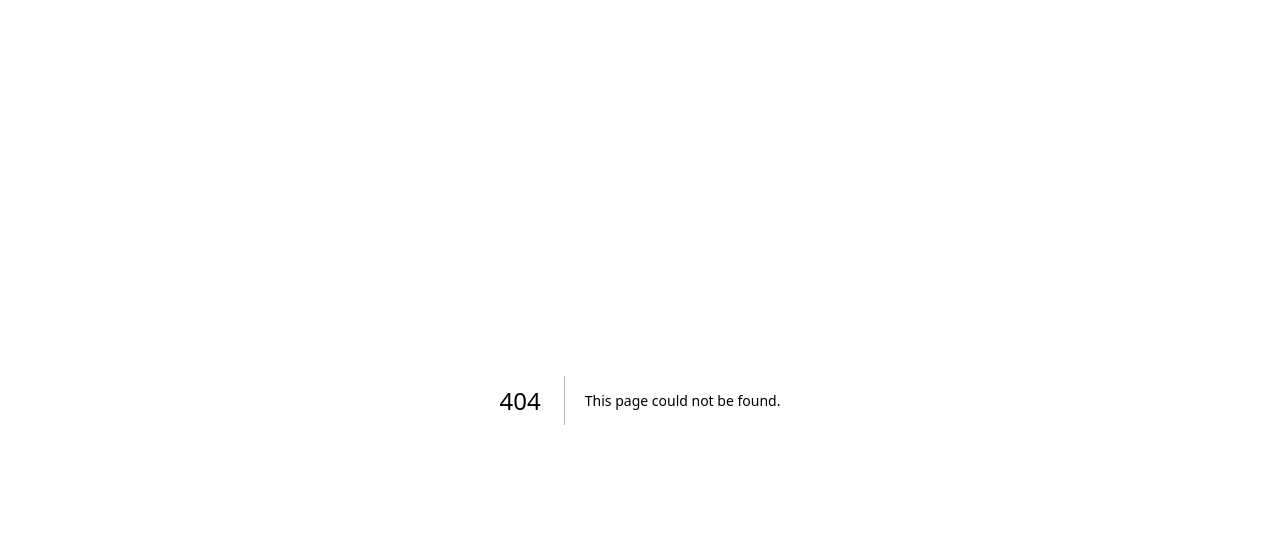
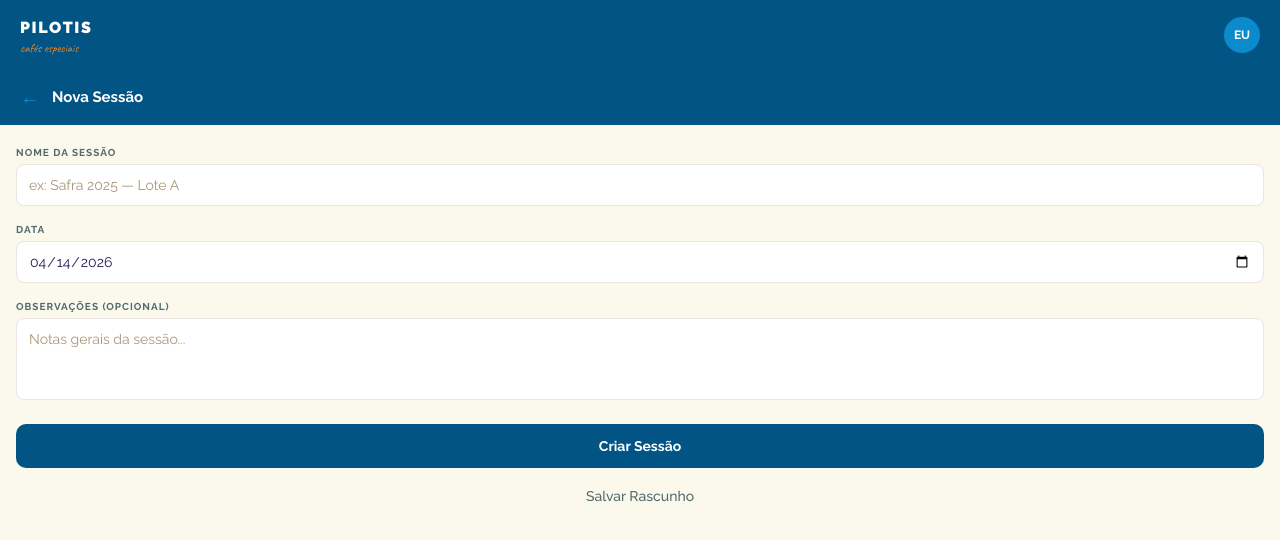
Before and after one commit to silvaricardo1997/plt-cup, a Next.js app in the folder pilotis-cup/: page /sessoes/nova in a window 1280 px wide. Before the commit this address had no page. Shown: the top 540 px of the page. Built offline with nearby package versions, Linux system fonts and the light colour scheme; no server answers.

Commit message:
feat: add create session page and server action

```diff
--- /dev/null
+++ b/pilotis-cup/app/(app)/sessoes/actions.ts
@@ -0,0 +1,42 @@
+'use server'
+
+import { redirect } from 'next/navigation'
+import { revalidatePath } from 'next/cache'
+import { createClient } from '@/lib/supabase/server'
+
+export async function createSession(formData: FormData) {
+  const supabase = await createClient()
+  const { data: { user } } = await supabase.auth.getUser()
+
+  if (!user) redirect('/login')
+
+  const name = (formData.get('name') as string)?.trim()
+  const date = formData.get('date') as string
+  const notes = (formData.get('notes') as string)?.trim() || null
+  const isDraft = formData.get('draft') === 'true'
+
+  if (!name || !date) redirect('/sessoes/nova?error=required')
+
+  const { data: session, error } = await supabase
+    .from('sessions')
+    .insert({
+      name,
+      date,
+      notes,
+      status: isDraft ? 'draft' : 'active',
+      created_by: user.id,
+    })
+    .select()
+    .single()
+
+  if (error || !session) redirect('/sessoes/nova?error=generic')
+
+  await supabase.from('session_evaluators').insert({
+    session_id: session.id,
+    user_id: user.id,
+    role: 'coordinator',
+  })
+
+  revalidatePath('/')
+  redirect('/')
+}
--- /dev/null
+++ b/pilotis-cup/app/(app)/sessoes/nova/page.tsx
@@ -0,0 +1,104 @@
+import Link from 'next/link'
+import { createSession } from '../actions'
+import { Button } from '@/components/ui/Button'
+
+function todayISO() {
+  return new Date().toISOString().split('T')[0]
+}
+
+export default async function NovaSessaoPage(props: PageProps<'/sessoes/nova'>) {
+  const { error } = await props.searchParams
+
+  return (
+    <div className="flex flex-col flex-1">
+      <div className="bg-[#015484] px-5 py-4 flex items-center gap-3">
+        <Link
+          href="/"
+          className="text-[#0b8bcc] text-xl leading-none"
+          aria-label="Voltar"
+        >
+          ←
+        </Link>
+        <span className="text-white font-bold text-[15px]">Nova Sessão</span>
+      </div>
+
+      <form action={createSession} className="flex flex-col gap-4 px-4 pt-5 pb-8">
+        {error === 'required' && (
+          <p className="text-sm text-red-600 bg-red-50 rounded-lg p-3">
+            Nome e data são obrigatórios.
+          </p>
+        )}
+        {error === 'generic' && (
+          <p className="text-sm text-red-600 bg-red-50 rounded-lg p-3">
+            Erro ao criar sessão. Tente novamente.
+          </p>
+        )}
+
+        <div className="flex flex-col gap-1">
+          <label
+            htmlFor="name"
+            className="text-[10px] font-bold uppercase tracking-widest text-[#506a6e]"
+          >
+            Nome da sessão
+          </label>
+          <input
+            id="name"
+            name="name"
+            type="text"
+            required
+            placeholder="ex: Safra 2025 — Lote A"
+            className="border border-[#e8e5e2] rounded-lg px-3 py-2.5 text-sm bg-white text-[#201b54] focus:outline-none focus:border-[#0b8bcc] placeholder:text-[#aa9577]"
+          />
+        </div>
+
+        <div className="flex flex-col gap-1">
+          <label
+            htmlFor="date"
+            className="text-[10px] font-bold uppercase tracking-widest text-[#506a6e]"
+          >
+            Data
+          </label>
+          <input
+            id="date"
+            name="date"
+            type="date"
+            required
+            defaultValue={todayISO()}
+            className="border border-[#e8e5e2] rounded-lg px-3 py-2.5 text-sm bg-white text-[#201b54] focus:outline-none focus:border-[#0b8bcc]"
+          />
+        </div>
+
+        <div className="flex flex-col gap-1">
+          <label
+            htmlFor="notes"
+            className="text-[10px] font-bold uppercase tracking-widest text-[#506a6e]"
+          >
+            Observações (opcional)
+          </label>
+          <textarea
+            id="notes"
+            name="notes"
+            rows={3}
+            placeholder="Notas gerais da sessão..."
+            className="border border-[#e8e5e2] rounded-lg px-3 py-2.5 text-sm bg-white text-[#201b54] focus:outline-none focus:border-[#0b8bcc] placeholder:text-[#aa9577] resize-none"
+          />
+        </div>
+
+        <div className="flex flex-col gap-2 mt-2">
+          <Button type="submit" fullWidth>
+            Criar Sessão
+          </Button>
+
+          <button
+            type="submit"
+            name="draft"
+            value="true"
+            className="w-full py-2.5 text-sm text-[#506a6e] font-medium hover:text-[#201b54] transition-colors"
+          >
+            Salvar Rascunho
+          </button>
+        </div>
+      </form>
+    </div>
+  )
+}
```
